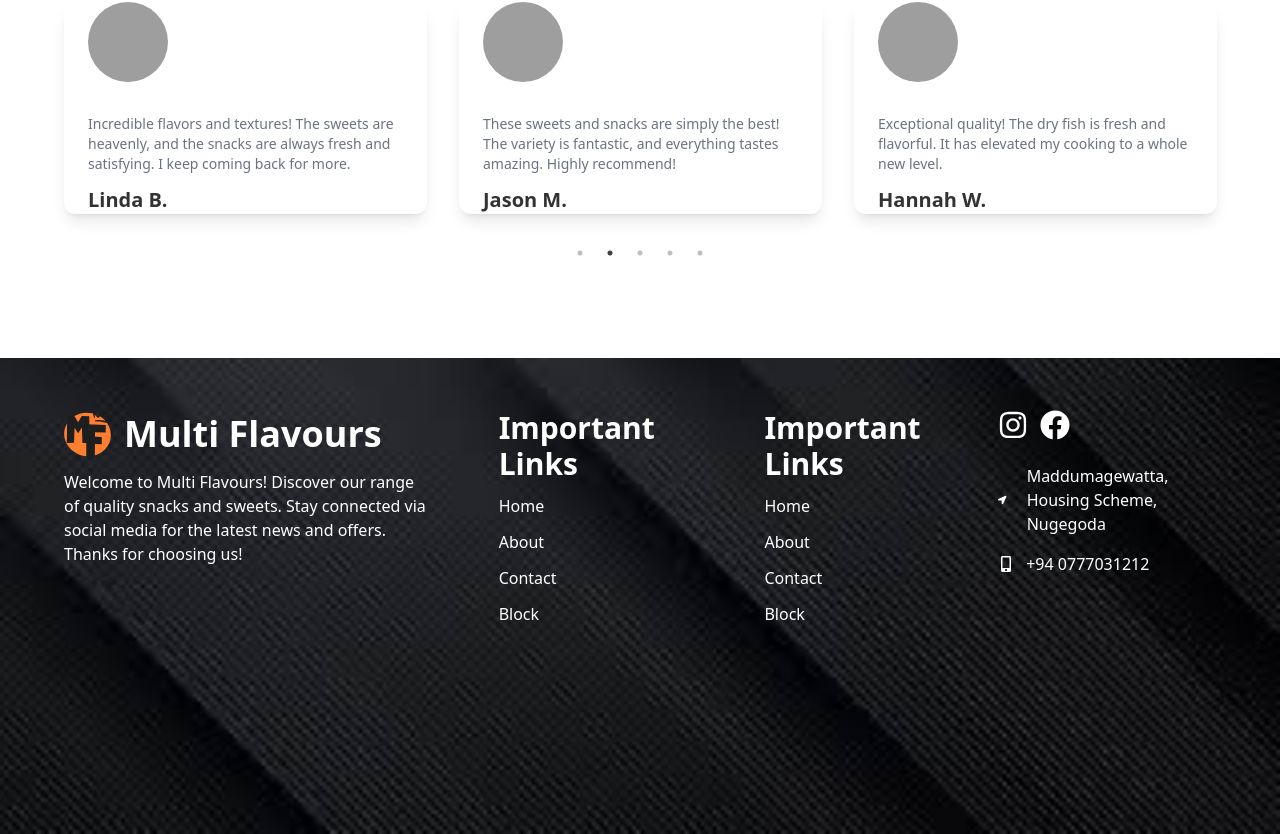
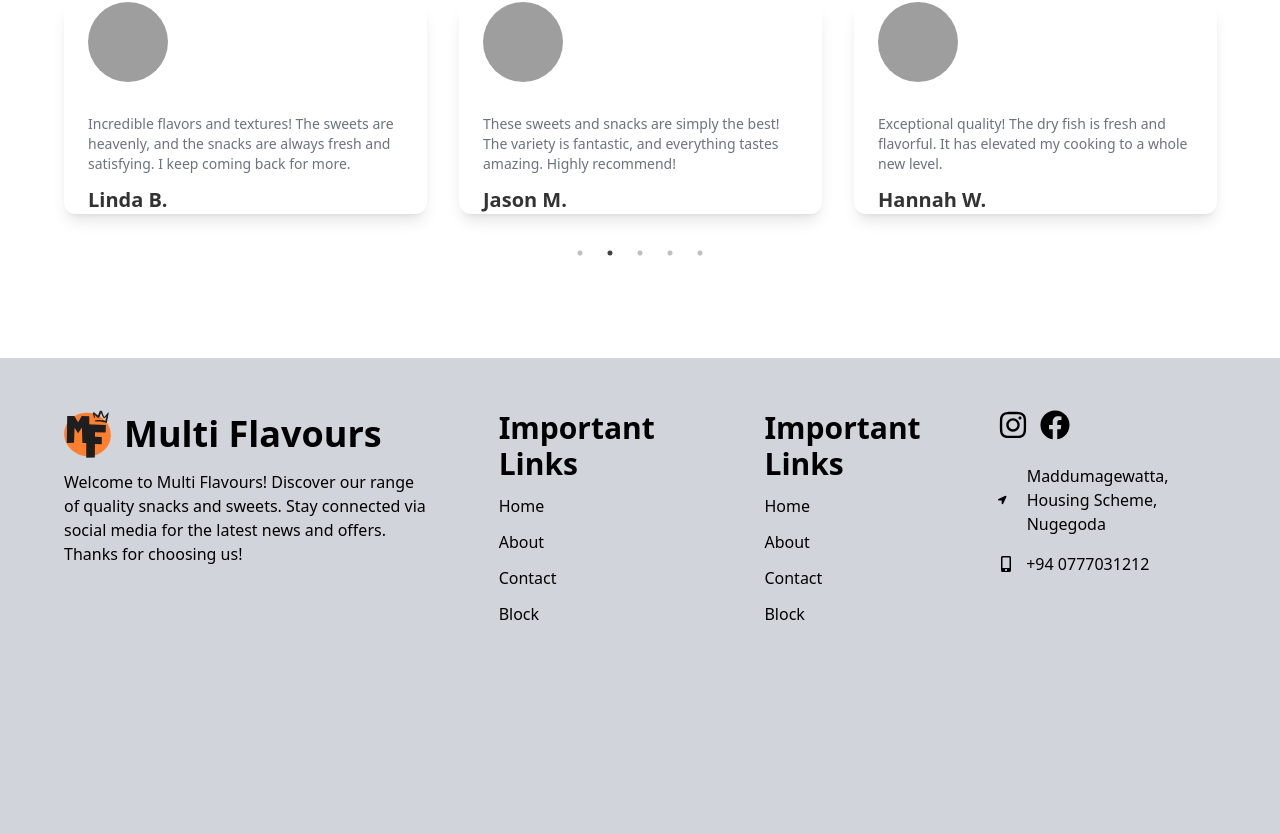
Before and after one commit to MenalinR/multiflavors, a React (Vite) app: page / in a window 1280 px wide. Shown: the part 1208-2042 px from the top of the page. Built offline with nearby package versions, Linux system fonts and the light colour scheme; grey boxes are pictures that could not be loaded.

Commit message:
bg color changed

```diff
--- a/src/components/Footer/Footer.jsx
+++ b/src/components/Footer/Footer.jsx
@@ -33,7 +33,7 @@ const FooterLinks = [
 
 const Footer = () => {
   return (
-    <div style={BannerImg} className="text-white mb-0">
+    <div  className="text-black mb-0 bg-gray-300">
       <div className="container">
         <div data-aos="zoom-in" className="grid md:grid-cols-3 py-44 pt-5">
           <div className="py-8 px-4">
```
